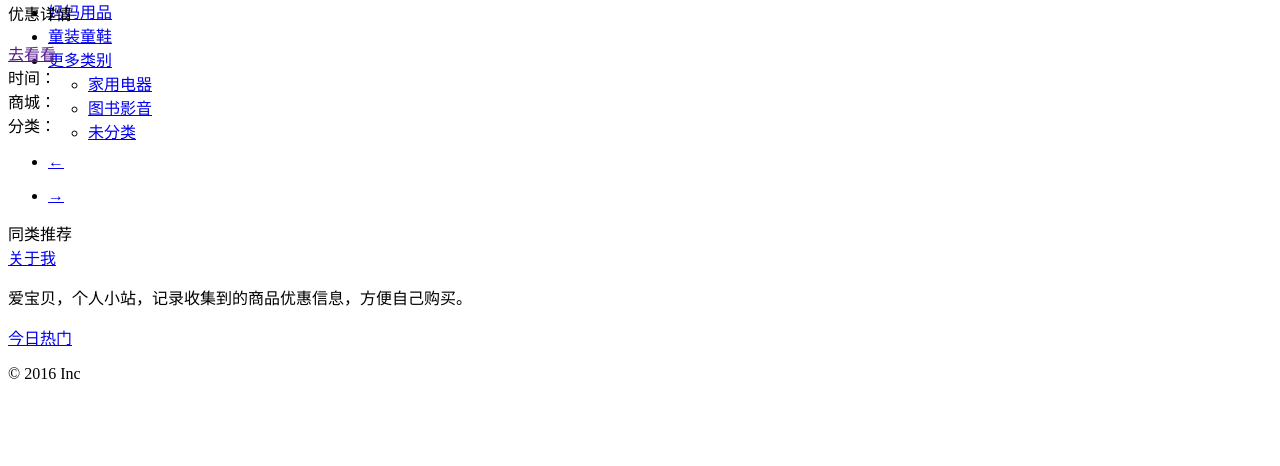
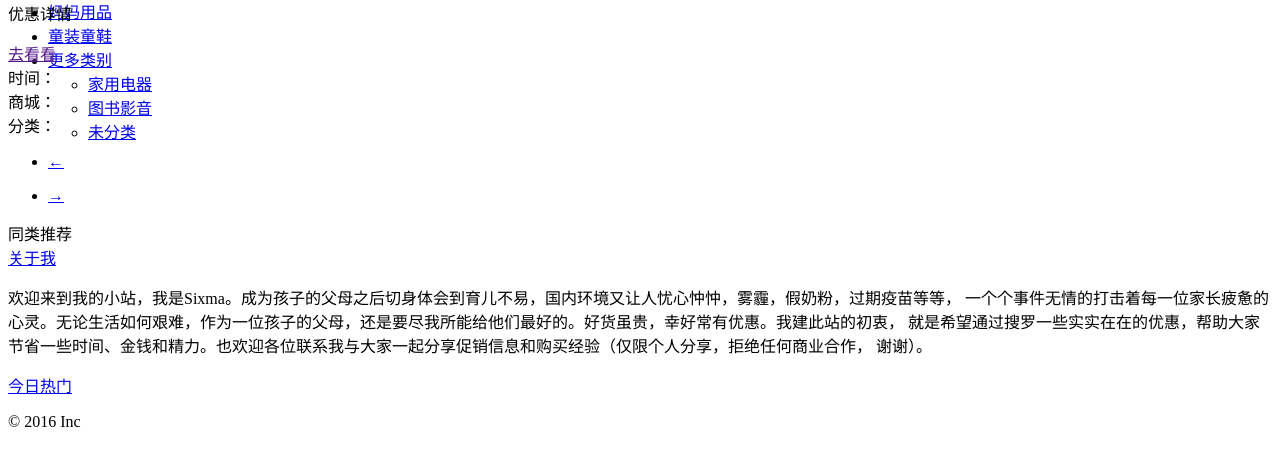
Before and after one commit to n3yang/ibbv3, a Yii app: template views/offer/view.php in a window 1280 px wide. Shown: the part 298-764 px from the top of the page. Run offline with PHP 8.4 and a stand-in for Yii, Linux system fonts and the light colour scheme; the template is opened without the code that fills it, so the values that code supplies are empty; some libraries are stand-ins or nearby versions.

Commit message:
new copy

```diff
--- a/views/public/sidebar.php
+++ b/views/public/sidebar.php
@@ -10,8 +10,12 @@ $hots = Offer::findHot();
 
                 <div class="list-group">
                     <a href="#" class="list-group-item active">关于我</a>
-                    <!-- <p class="list-group-item">爱宝贝，一个提供母婴全网最惠商品信息的网站。由sixma创立，致力于让妈妈们更省心、放心、开心的购买母婴类商品。在这里，sixma希望与妈妈们互相交流、分享，一起陪宝宝度过最美的时光。 </p> -->
-                    <p>爱宝贝，个人小站，记录收集到的商品优惠信息，方便自己购买。</p>
+                    <p class="list-group-item">欢迎来到我的小站，我是Sixma。成为孩子的父母之后切身体会到育儿不易，国内环境又让人忧心忡忡，雾霾，假奶粉，过期疫苗等等，
+                        一个个事件无情的打击着每一位家长疲惫的心灵。无论生活如何艰难，作为一位孩子的父母，还是要尽我所能给他们最好的。好货虽贵，幸好常有优惠。我建此站的初衷，
+                        就是希望通过搜罗一些实实在在的优惠，帮助大家节省一些时间、金钱和精力。也欢迎各位联系我与大家一起分享促销信息和购买经验（仅限个人分享，拒绝任何商业合作，
+                        谢谢）。
+                    </p>
+                    <!-- <p>爱宝贝，个人小站，记录收集到的商品优惠信息，方便自己购买。</p> -->
                 </div>
 
                 <div class="list-group hot-row">
```
